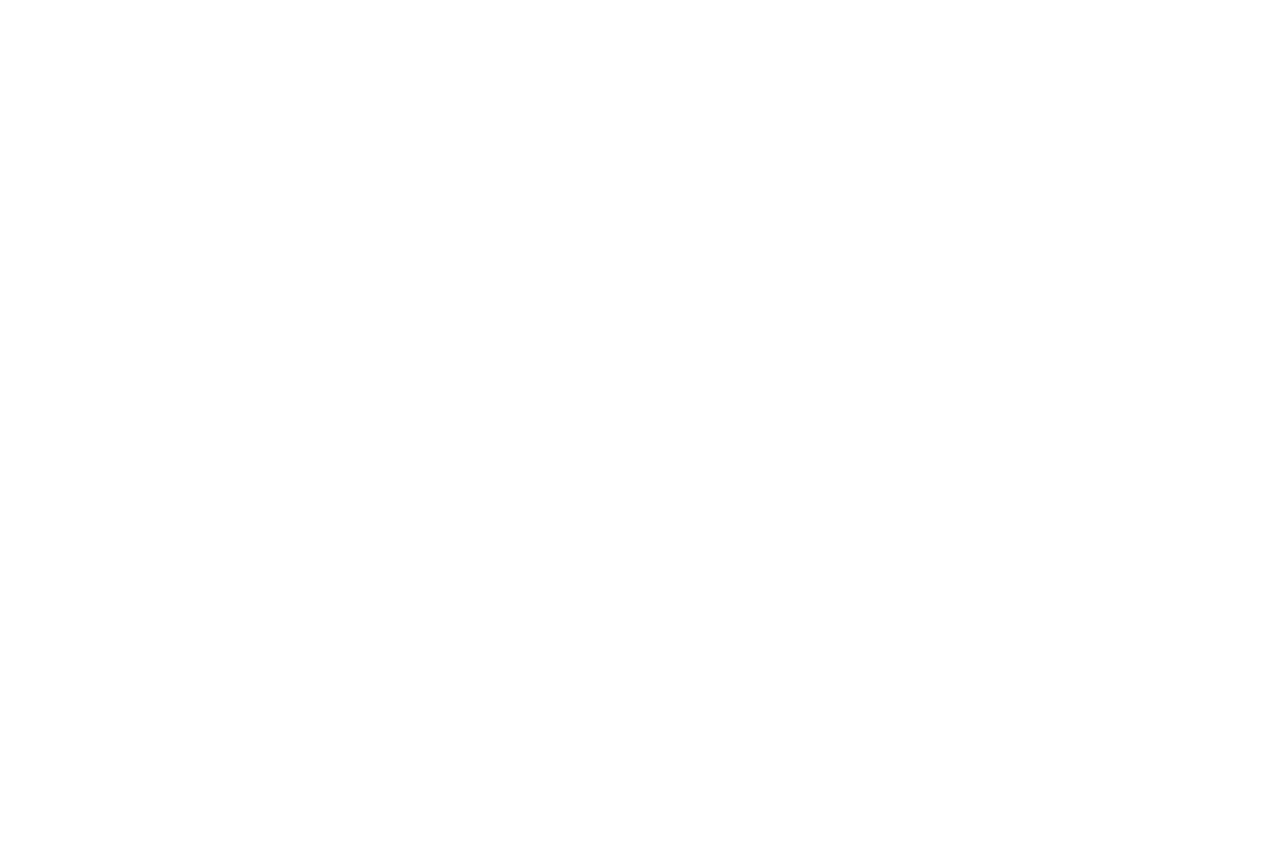
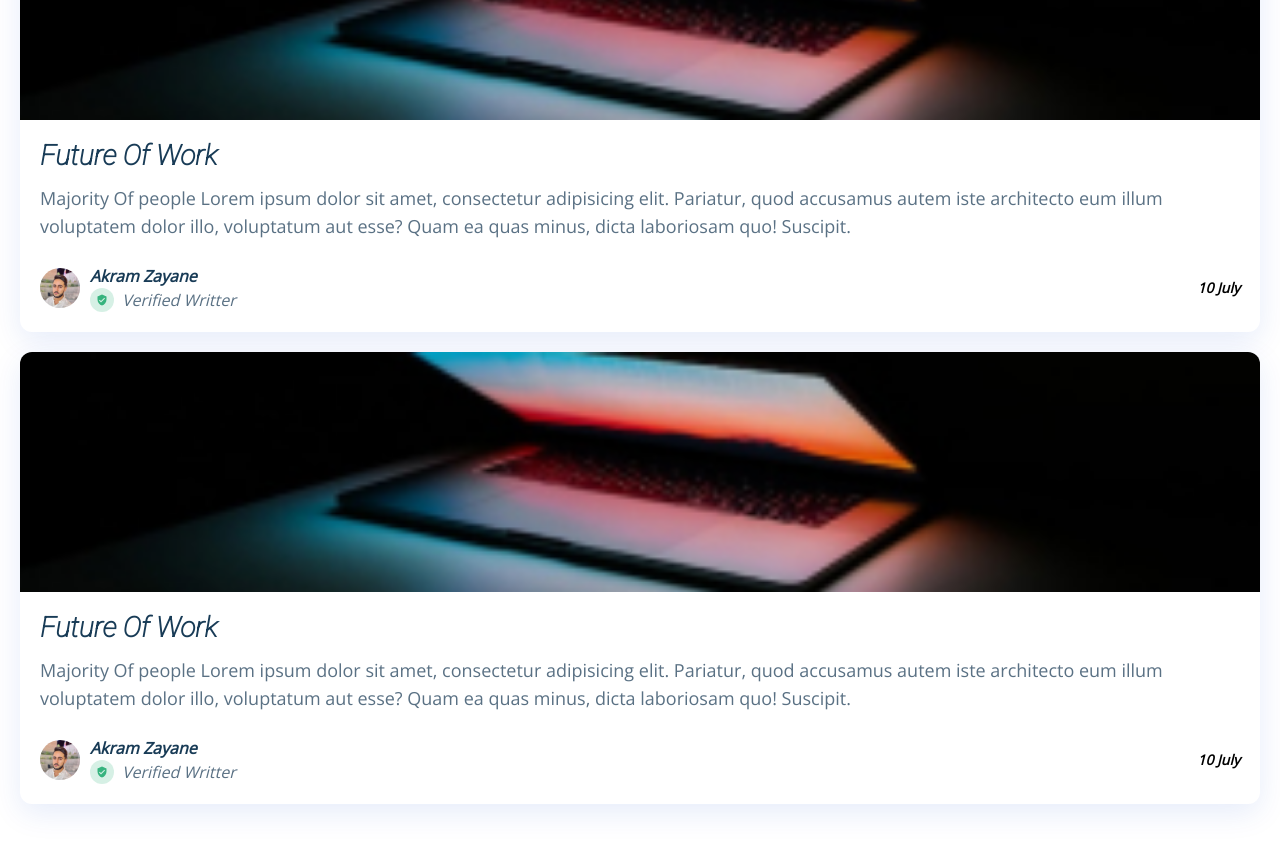
Before and after one commit to Akramzayan/Blog1, a React (Create React App) app: page / in a window 1280 px wide. Shown: the part 769-1613 px from the top of the page. Before the commit the page ends 800 px from the top, so only its background shows below. Built offline with nearby package versions, Linux system fonts and the light colour scheme.

Commit message:
ArticleCard Done

```diff
--- a/src/App.js
+++ b/src/App.js
@@ -1,12 +1,14 @@
 
 import './App.css';
 import HomePage from './pages/home/HomePage';
+import Articles from './pages/home/container/Articles';
 
 
 function App() {
   return (
     <div className="App font-opensans">
       <HomePage/>
+      <Articles/>
 
     </div>
   );
--- /dev/null
+++ b/src/componenets/ArticleCard.jsx
@@ -0,0 +1,52 @@
+import React from "react";
+import { MdVerifiedUser } from "react-icons/md";
+
+import { images } from "../constants";
+
+const ArticleCard = () => {
+  return (
+    <div
+      className={`rounded-xl overflow-hidden shadow-[rgba(7,_65,_210,_0.1)_0px_9px_30px] `}
+    >
+      <img
+        src={images.Post1}
+        alt="Title"
+        className="w-full object-cover object-center h-auto md:h-52  lg:h-48 xl:h-60"
+      />
+      <div className="p-5 ">
+        <h2 className="font-roboto font-bold text-xl text-dark-soft md:text-2xl lg:text-[28px]">
+          Future Of Work
+        </h2>
+        <p className="text-dark-light mt-3 text-sm md:text-lg">
+          Majority Of people Lorem ipsum dolor sit amet, consectetur adipisicing
+          elit. Pariatur, quod accusamus autem iste architecto eum illum
+          voluptatem dolor illo, voluptatum aut esse? Quam ea quas minus, dicta
+          laboriosam quo! Suscipit.
+        </p>
+        <div className="flex justify-between flex-nowrap items-center mt-6 ">
+          <div className="flex items-center gap-x-2 md:gap-x-2.5">
+            <img src={images.akram} alt="Post Profile" className="w-9 h-9 md:w-10 md:h-10 rounded-full"/>
+            <div className="flex flex-col ">
+              <h4 className="font-bold italic text-dark-soft text-sm md:text-base">
+
+                Akram Zayane
+              </h4>
+              <div className="flex items-center gap-x-2">
+                <span className="bg-[#36B37E] w-fit bg-opacity-20 p-1.5 rounded-full">
+
+                  <MdVerifiedUser className="w-3 h-3 text-[#36B37E]" />{" "}
+                </span>
+                <span className="italic text-dark-light text-xs  md:text-base">
+                  Verified Writter
+                </span>
+              </div>
+            </div>
+          </div>
+          <span className="font-bold text-dark-ligth italic text-sm">10 July</span>
+        </div>
+      </div>
+    </div>
+  );
+};
+
+export default ArticleCard;
--- a/src/componenets/Header.jsx
+++ b/src/componenets/Header.jsx
@@ -67,7 +67,7 @@
     });
   };
   return (
-    <section className="sticky top-0 left-0 right-0 z-50 ">
+    <section className="sticky top-0 left-0 right-0 z-50 bg-white ">
       <header className="container mx-auto px-5 flex justify-between py-4 items-center">
         <div>
           <img className="w-16" src={images.Logo} alt="logo" />
--- a/src/constants/images.js
+++ b/src/constants/images.js
@@ -1,8 +1,11 @@
 import Logo from "../assets/Logo.svg"
 import HeroImage from "../assets/HeroImage.svg"
-
+import Post1 from "../assets/posts/post1.jpg"
+import akram from "../assets/posts/aa.jpg"
 const images ={
     Logo,
     HeroImage,
+    Post1,
+    akram,
 };
  export default images;
--- /dev/null
+++ b/src/pages/home/container/Articles.jsx
@@ -0,0 +1,14 @@
+import React from 'react'
+import ArticleCard from '../../../componenets/ArticleCard'
+
+const Articles = () => {
+  return (
+    <section className='container mx-auto flex flex-wrap md:gap-x-5 gap-y-5 px-5 py-10'>
+        <ArticleCard className="w-full md:w-[calc(50%-20px)] lg:w-[calc(33.33%-21px)]"/>
+        <ArticleCard className="w-full md:w-[calc(50%-20px)] lg:w-[calc(33.33%-21px)]"/>
+
+    </section>
+  )
+}
+
+export default Articles
--- a/src/pages/home/container/Hero.jsx
+++ b/src/pages/home/container/Hero.jsx
@@ -7,8 +7,8 @@
   return (
     <section className='container mx-auto flex flex-col px-5 py-5 lg:flex-row'>
       <div className='mt-10 lg:w-1/2'>
-        <h1 className='font-roboto text-3xl text-center font-bold text-dark-soft md:text-5xl lg:text-left lg:max-w-[540px] '>Read The most Interesting articles</h1>
-        <p className='text-dark-light mt-4 text-center md:text-xl lg:text-left'>Lorem ipsum dolor, sit amet consectetur adipisicing elit. Aut, minus!</p>
+        <h1 className='font-roboto text-3xl text-center font-bold text-dark-soft md:text-5xl lg:text-4xl xl:text-5xl lg:text-left lg:max-w-[540px] '>Read The most Interesting articles</h1>
+        <p className='text-dark-light mt-4 text-center md:text-xl lg:text-base xl:text-xl lg:mt-6 xl:mt-10 lg:text-left'>Lorem ipsum dolor, sit amet consectetur adipisicing elit. Aut, minus!</p>
         <div className='flex flex-col gap-y-2.5 mt-10 relative'>
           <div className='relative'>
             <FiSearch className='absolute left-3 top-1/2  -translate-y-1/2 w-6 h-6 text-[#959Ead]'/>
@@ -20,8 +20,8 @@
           </button>
         </div>
         <div className='flex mt-4 flex-col lg:flex-row lg:items-start lg:flex-nowrap lg:gap-x-4 lg:mt-7'>
-          <span className='text-dark-light font-semibold italic mt-2 lg:mt-4'>Popular Tags :</span>
-          <ul className='flex flex-wrap gap-x-2.5 gap-y-2.5 mt-3'>
+          <span className='text-dark-light font-semibold italic mt-2 lg:mt-4 lg:text-sm xl:text-base '>Popular Tags :</span>
+          <ul className='flex flex-wrap gap-x-2.5 gap-y-2.5 mt-3 lg:text-sm xl:text-base'>
             <li className='rounded-lg bg-primary bg-opacity-10 px-3 py-1.5 text-primary font-semibold '>Design</li>
             <li className='rounded-lg bg-primary bg-opacity-10 px-3 py-1.5 text-primary font-semibold'>User Experience</li>
             <li className='rounded-lg bg-primary bg-opacity-10 px-3 py-1.5 text-primary font-semibold'>User Interfaces</li>
```
Also changed, not shown: src/assets/posts/aa.jpg (added), src/assets/posts/post1.jpg (added).
